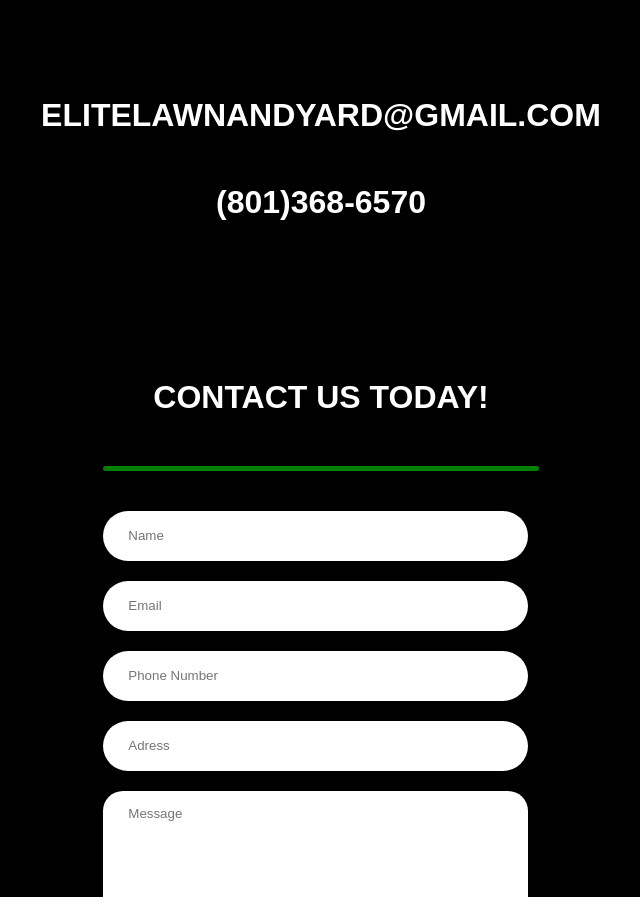
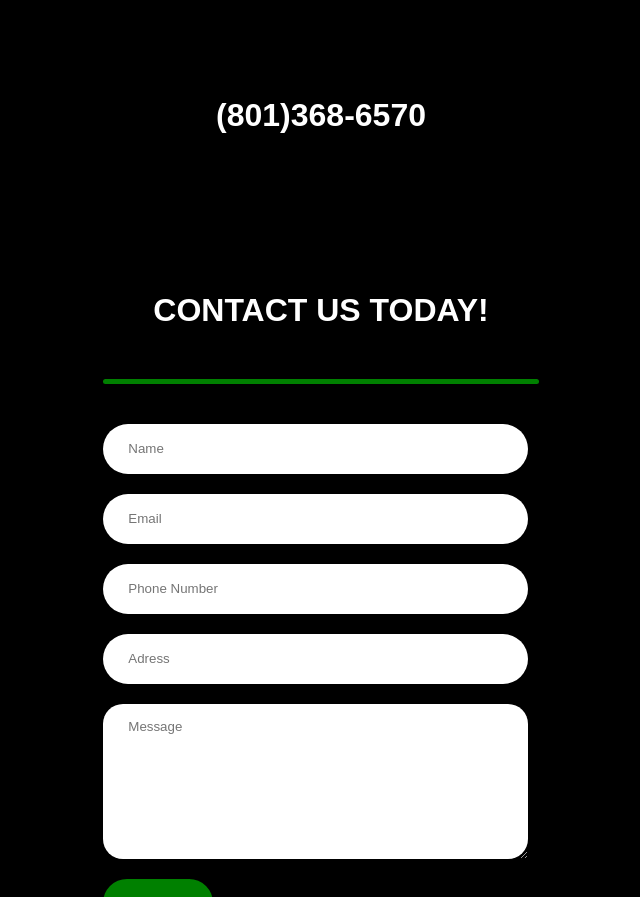
Before and after one commit to Deeskey/elitelawnandyard, a plain HTML site: page index.html in a window 1280 px wide. Shown: the part 5117-6014 px from the top of the page, without its empty margins (319-959 px from the left). Drawn offline with Linux system fonts and the light colour scheme.

Commit message:
Update index.html

```diff
--- a/index.html
+++ b/index.html
@@ -131,7 +131,7 @@ Having lived in Utah County for over 60 years, I've gained extensive experience
 
 <div class="contact"><h2 id="contact"> Contact Us </h2>
 
-       <h1> elitelawnandyard@gmail.com</h1>
+
            <h1>(801)368-6570</h1>
 
     <div class="contact-container">
```
